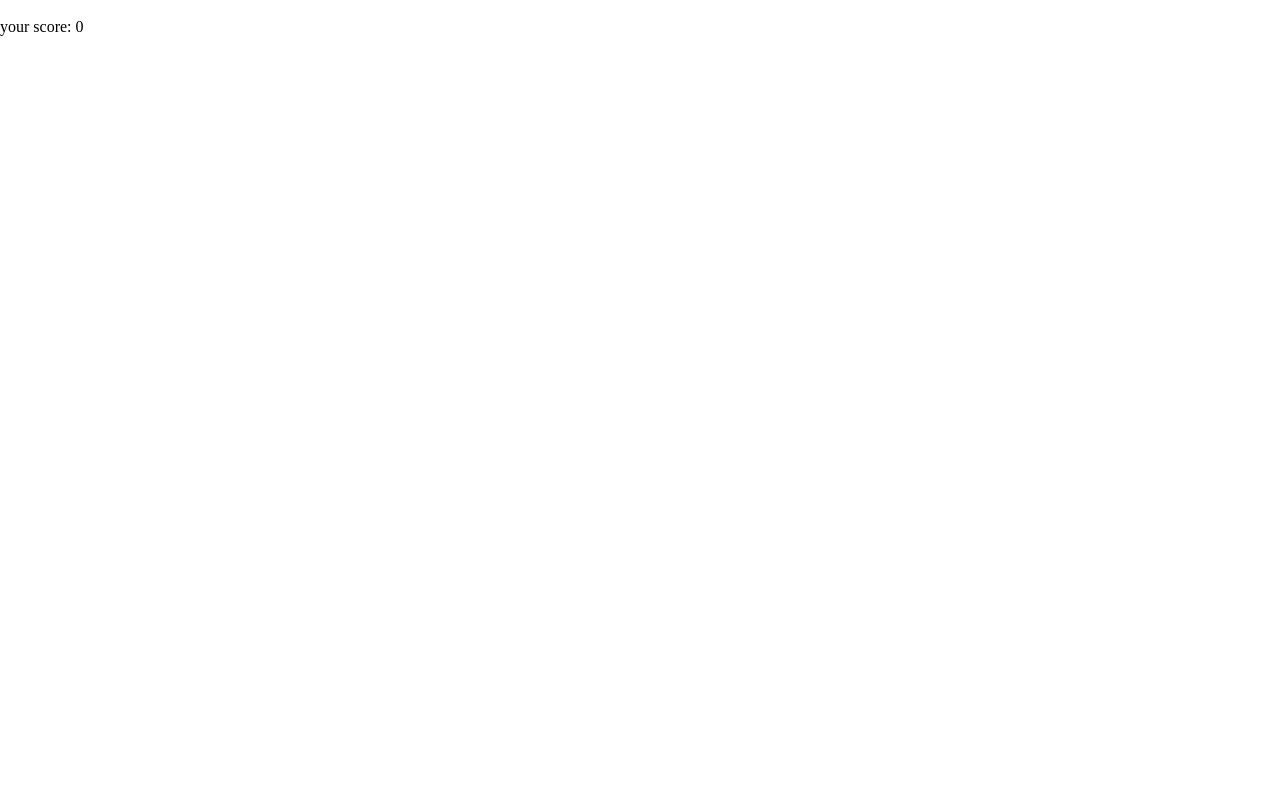
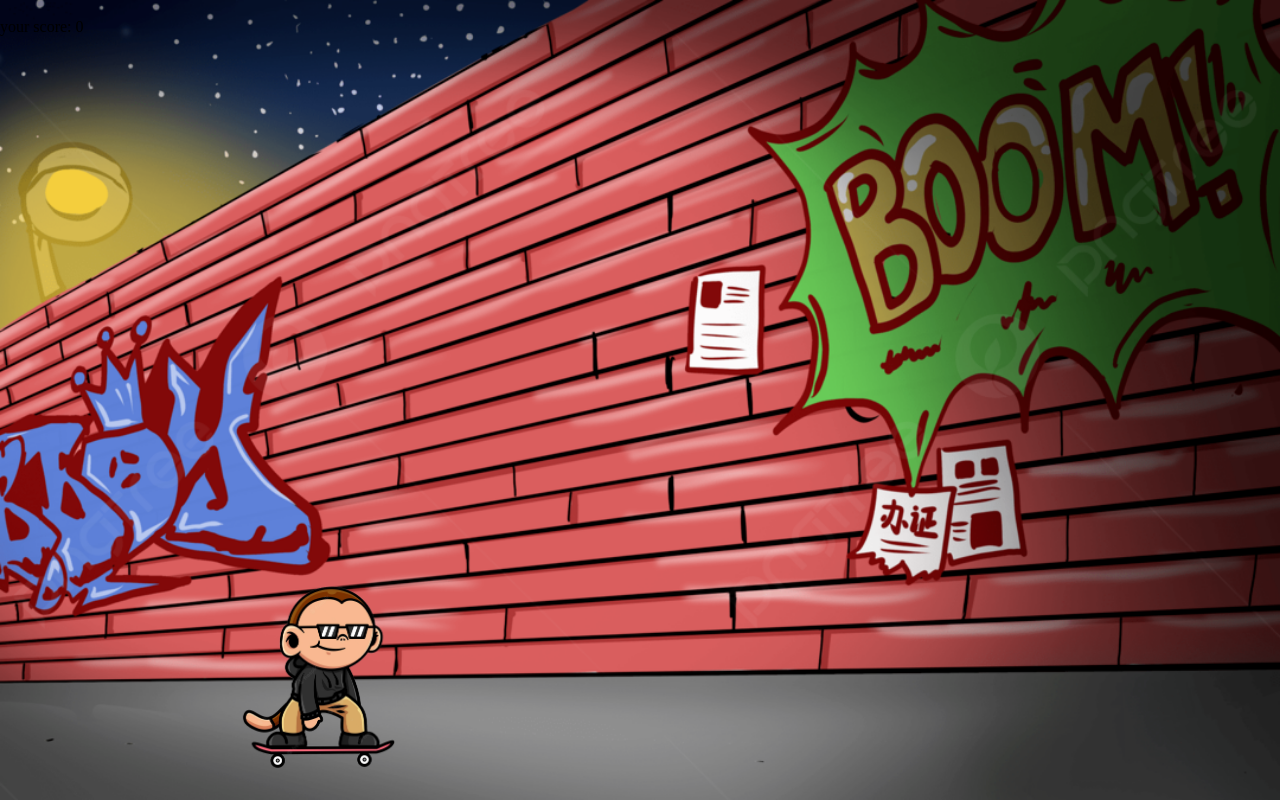
Before and after one commit to nikhil-rd5/Skateboard-Game, a plain HTML site: page index.html in a window 1280 px wide. Shown: the top 800 px of the page. Drawn offline with Linux system fonts and the light colour scheme.

Commit message:
Update style.css

```diff
--- a/style.css
+++ b/style.css
@@ -8,7 +8,7 @@
     overflow: hidden;
 }
 .gamecontainer{
-    background-image: url(images/bg.jpg);
+    background-image: url(bg.jpg);
     background-position: bottom;
     background-size: cover;
     width: 100%;
@@ -16,7 +16,7 @@
 }
 
 .skater{
-    background-image: url(images/bgremove.png);
+    background-image: url(bgremove.png);
     width: 233px;
     height: 244px;
     background-size: cover;
@@ -29,7 +29,7 @@
 .obstacle{
     width: 150px;
     height: 185px;
-    background-image: url(images/obstacle.png);
+    background-image: url(obstacle.png);
     background-size:100px;
     background-repeat: no-repeat;
     position:absolute;
```
